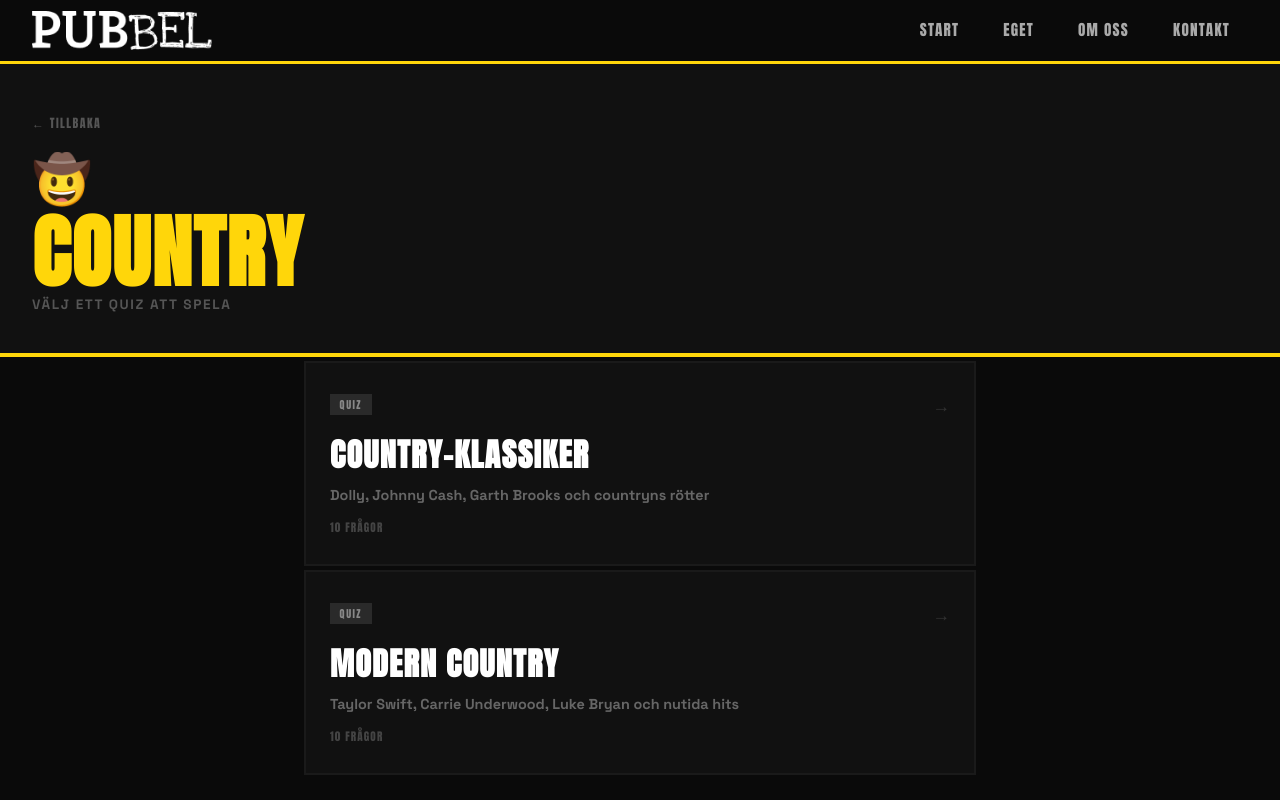
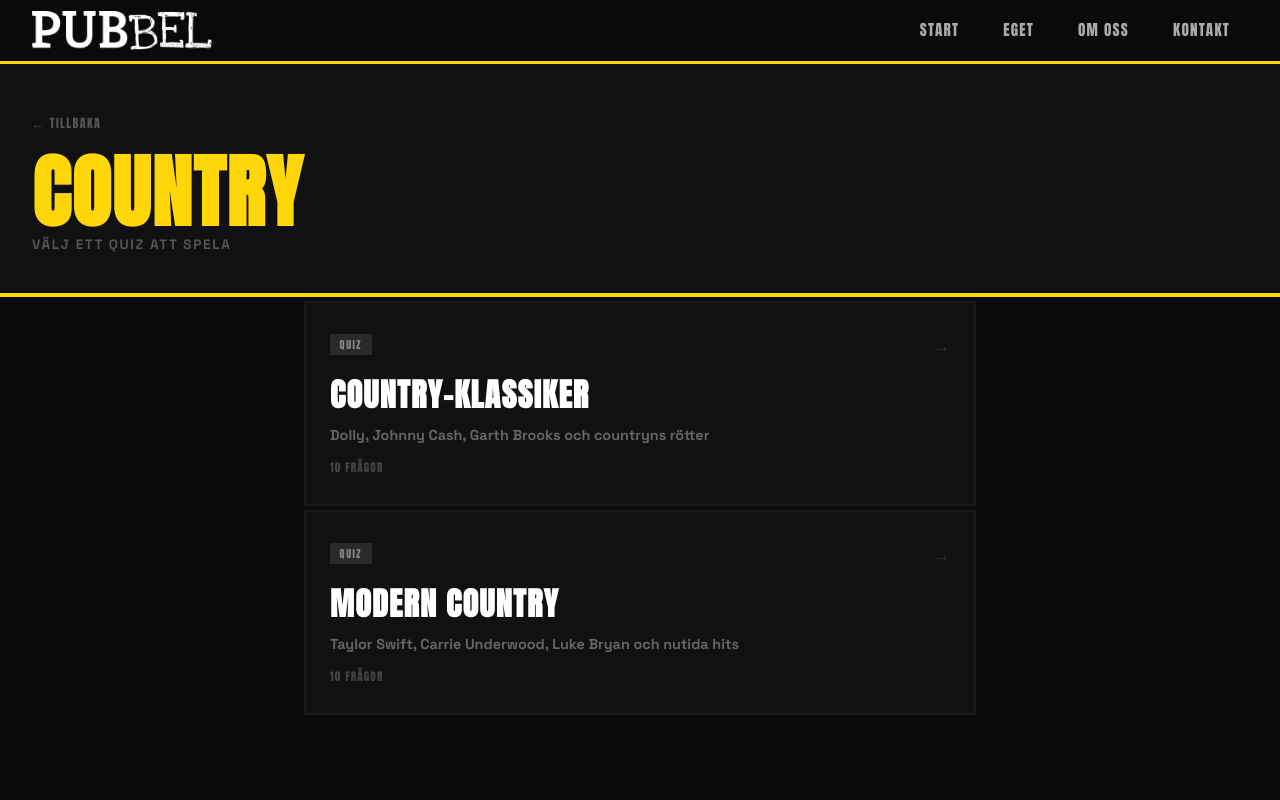
Before and after one commit to Mickan10/PUBBEL, a React (Vite) app: page /quiz/country in a window 1280 px wide. Built offline with nearby package versions, Linux system fonts and the light colour scheme; a web font is replaced by a local one.

Commit message:
remove emoji from category select hero

```diff
--- a/src/pages/CategorySelect.tsx
+++ b/src/pages/CategorySelect.tsx
@@ -25,7 +25,6 @@
         style={{ '--accent': meta.color, '--accent-text': meta.textColor } as React.CSSProperties}
       >
         <Link to="/" className={styles.back}>← Tillbaka</Link>
-        <div className={styles.heroEmoji}>{meta.emoji}</div>
         <h1 className={styles.heroTitle}>{meta.label.toUpperCase()}</h1>
         <p className={styles.heroSub}>Välj ett quiz att spela</p>
       </header>
```
